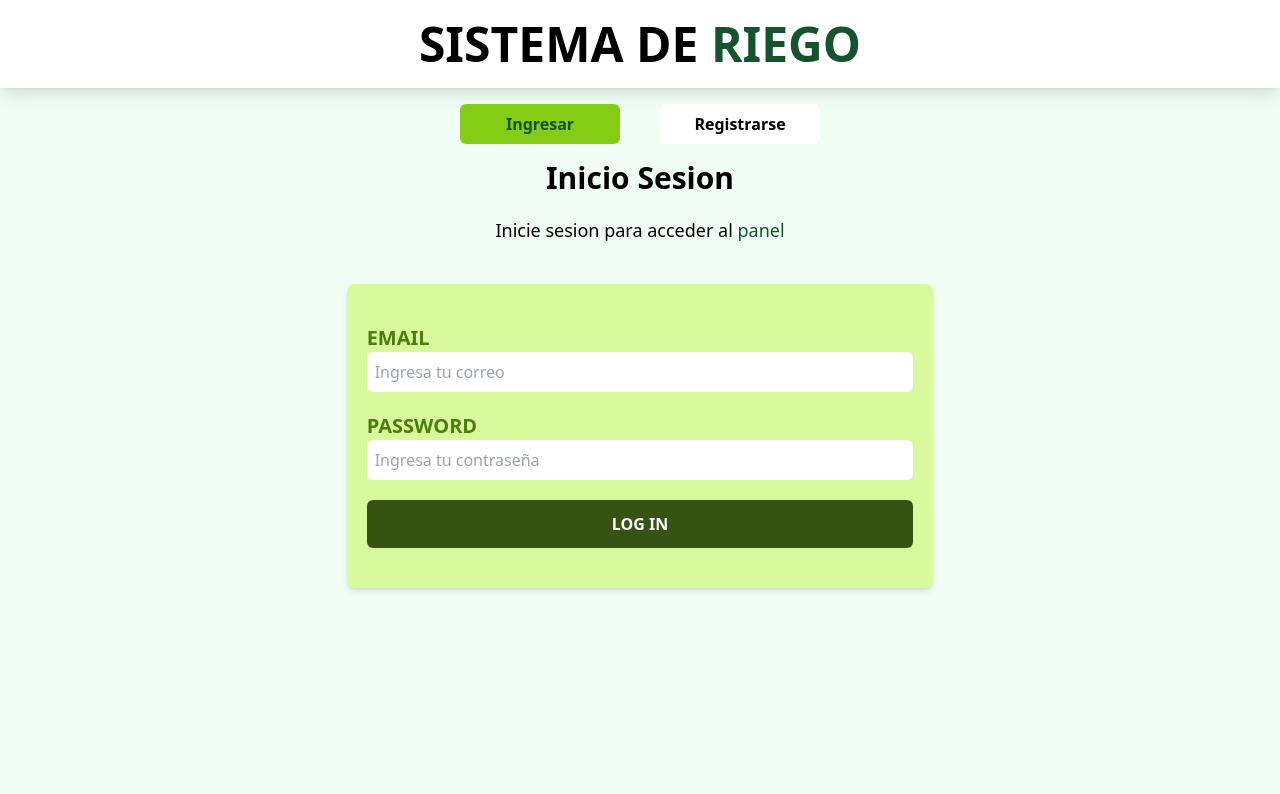
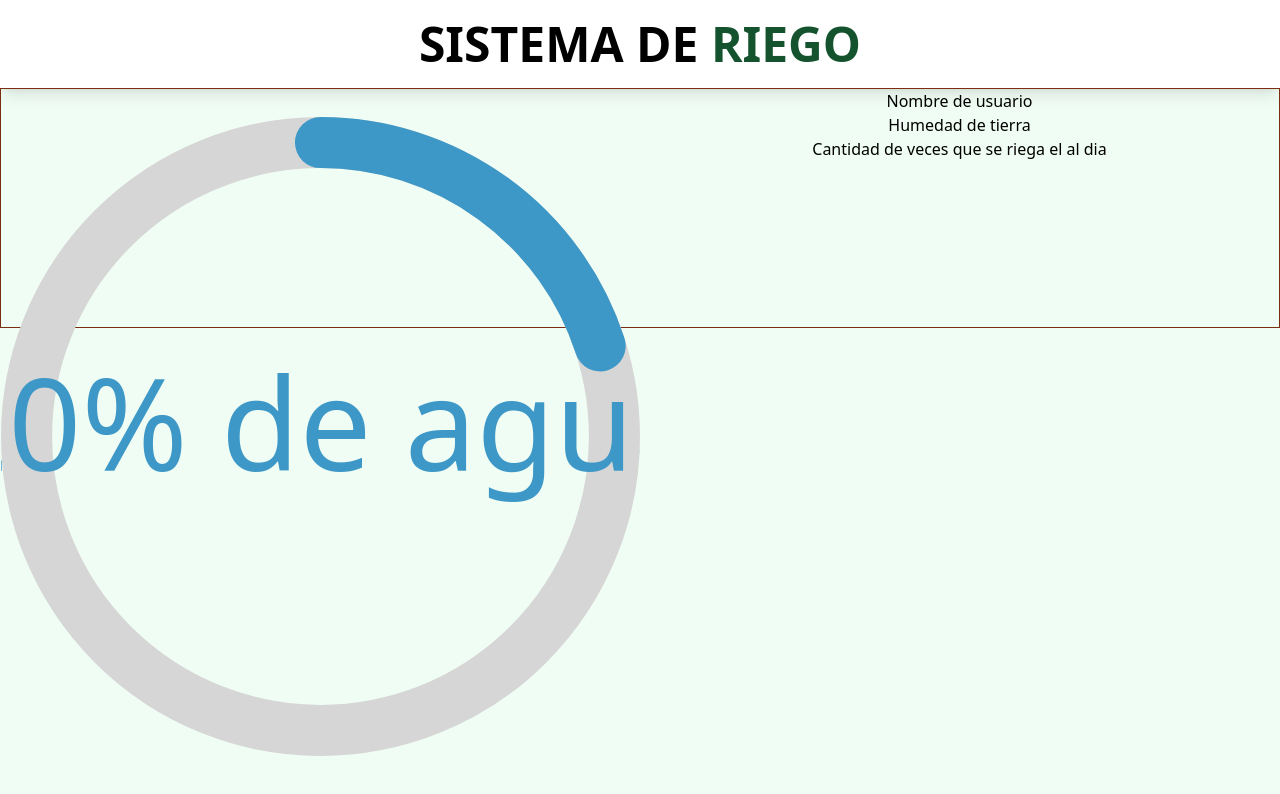
Before and after one commit to jatoni/Skirt, a React (Vite) app: page / in a window 1280 px wide. Shown: the top 794 px of the page. Built offline with nearby package versions, Linux system fonts and the light colour scheme.

Commit message:
Se agrega la parte del login mediante un false y true, igual se pone la parte del circularProgress bar, junto cono algunos datos

```diff
--- a/package.json
+++ b/package.json
@@ -10,6 +10,7 @@
   },
   "dependencies": {
     "react": "^18.2.0",
+    "react-circular-progressbar": "^2.1.0",
     "react-dom": "^18.2.0"
   },
   "devDependencies": {
--- a/src/App.jsx
+++ b/src/App.jsx
@@ -3,17 +3,31 @@ import Header from "./components/Header";
 import Opciones from "./components/Opciones";
 import Login from "./components/Login"
 import Registrar from "./components/Registrar"
+import Datos from "./components/Datos"
 
 const App = () => {
 
   const [error, setError] = useState(false);
-  const [usuario, setUsuario] = useState({})
+  const [usuario, setUsuario] = useState({
+    id: "",
+    nombre: "",
+  })
   const [mensaje, setMensaje] = useState("")
   const [opciones, setOpciones] = useState(false);
+  const [login, setLgoin] = useState(true);
 
   return (
     <div>
       <Header />
+      {
+        login ?
+          <>
+            <Datos
+              usuario={usuario}
+            />
+          </>
+          :
+          <>
             <Opciones
               setOpciones={setOpciones}
               opciones={opciones}
@@ -26,8 +40,10 @@ const App = () => {
                   (<Login />)
               }
             </div>
+          </>
+      }
+
     </div>
-
   )
 }
 
--- /dev/null
+++ b/src/components/Dato.jsx
@@ -0,0 +1,9 @@
+
+
+const Dato = () => {
+    return (
+        <div>Dato</div>
+    )
+}
+
+export default Dato
--- /dev/null
+++ b/src/components/Datos.jsx
@@ -0,0 +1,35 @@
+import Dato from "./Dato"
+import { CircularProgressbar, buildStyles } from 'react-circular-progressbar'
+import "react-circular-progressbar/dist/styles.css"
+
+const Datos = ({ usuario }) => {
+    return (
+        <div className="w-full border border-orange-900 h-60">
+            <div className="flex justify-center items-center">
+                <div className="w-1/2 text-center">
+                    <div className="w-full h-4">
+                        <CircularProgressbar
+                            value={20}
+                            text={"20% de agua"}
+                        />
+                    </div>
+                </div>
+
+                <div className="w-1/2 text-center flex flex-nowrap flex-col justify-evenly">
+                    <p>Nombre de usuario</p>
+                    <p>Humedad de tierra</p>
+                    <p>Cantidad de veces que se riega el al dia</p>
+                </div>
+            </div>
+            {/* {usuario.map(user => (
+                <Dato
+                    user={user}
+                    key={user.id}
+                />
+            )
+            )} */}
+        </div>
+    )
+}
+
+export default Datos
--- a/src/components/Login.jsx
+++ b/src/components/Login.jsx
@@ -40,14 +40,15 @@ const Formulario = ({ acceso }) => {
                 Inicie sesion para acceder al {""}
                 <span className="text-green-900">panel</span>
             </p>
-            {!error
-                ? null
-                : <Error>Todos los campos son obligatorios</Error>
-            }
+
             <form
                 onSubmit={handleSubmit}
                 className="w-11/12 bg-lime-200 shadow-md rounded-lg py-10 px-5 mb-10 mx-auto"
             >
+                {!error
+                    ? null
+                    : <Error>Todos los campos son obligatorios</Error>
+                }
                 <div className="mb-5">
                     <label htmlFor="email" className="block text-xl text-lime-700 uppercase font-bold hover:cursor-pointer">
                         Email
--- a/src/components/Table.jsx
+++ /dev/null
@@ -1,26 +0,0 @@
-const Table = () => {
-  return (
-    <div className="w-8/12 mx-auto p-3 mt-5 flex items-center justify-center">
-        <table className="border-collapse border-4 border-indigo-200 rounded-md w-full text-center">
-            <thead>
-                <tr>
-                    <th className="max-w-sm border border-indigo-200 bg-indigo-50 hover:bg-indigo-100 cursor-pointer">Humedad Tierra</th>
-                    <th className="max-w-sm border border-indigo-200 bg-indigo-50 hover:bg-indigo-100 cursor-pointer">Temperatura agua</th>
-                    <th className="max-w-sm border border-indigo-200 bg-indigo-50 hover:bg-indigo-100 cursor-pointer">Vaciado tanque</th>
-                    <th className="max-w-sm border border-indigo-200 bg-indigo-50 hover:bg-indigo-100 cursor-pointer">Contenedor Semillas</th>
-                </tr>
-            </thead>
-            <tbody>
-                <tr>
-                    <td className="border border-slate-300">3.5</td>
-                    <td className="border border-slate-300">300</td>
-                    <td className="border border-slate-300">Tanque vacio</td>
-                    <td className="border border-slate-300">50%</td>
-                </tr>
-            </tbody>
-        </table>
-    </div>
-  )
-}
-
-export default Table
```
Also changed, not shown: 1 other file (tests, documents, lock files or other folders). Lines whose indentation alone changed are shown as unchanged.
